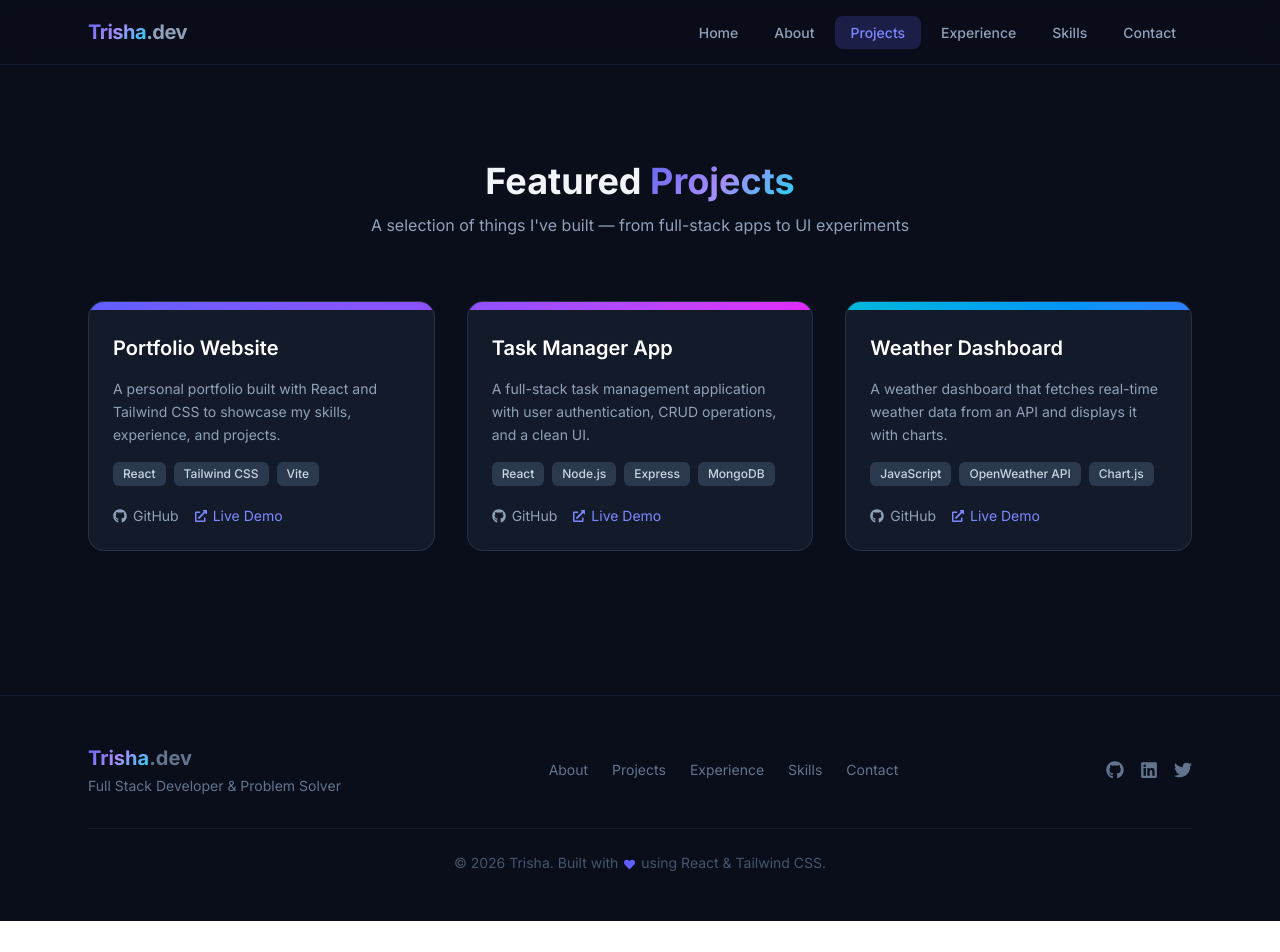
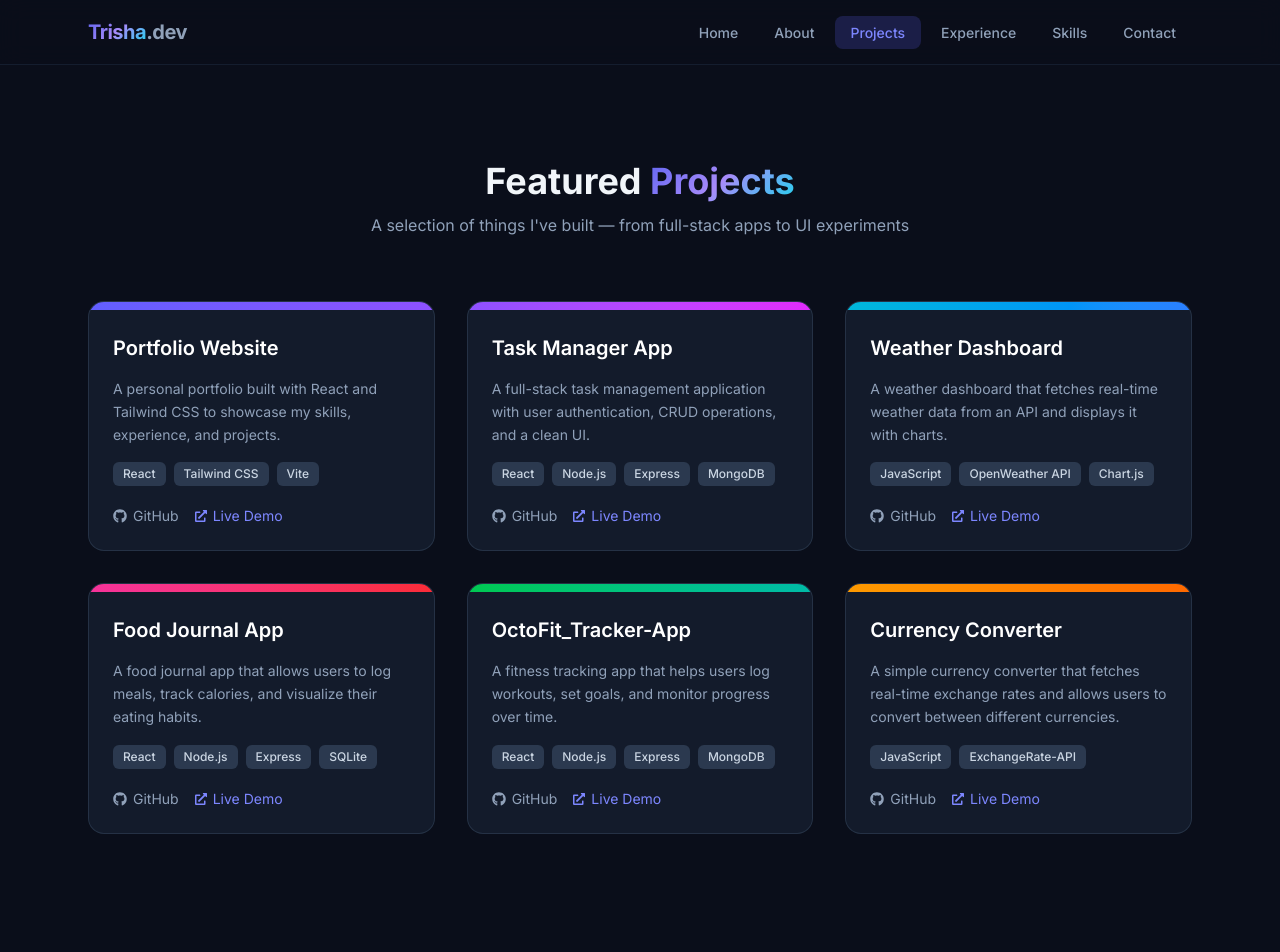
Before and after one commit to Trisha256/My_portfolio, a React (Vite) app: page /projects in a window 1280 px wide. Shown: the top 952 px of the page. Before the commit the page ends 921 px from the top, so only its background shows below. Built offline with nearby package versions, Linux system fonts and the light colour scheme.

Commit message:
Merged copilot branch

```diff
--- a/src/components/Footer.jsx
+++ b/src/components/Footer.jsx
@@ -1,10 +1,11 @@
 import { Link } from "react-router-dom";
-import { FaGithub, FaLinkedin, FaTwitter, FaHeart } from "react-icons/fa";
+import { FaGithub, FaLinkedin, FaTwitter, FaHeart, FaYoutube } from "react-icons/fa";
 
 const socialLinks = [
-  { href: "#", icon: <FaGithub size={18} />, label: "GitHub" },
-  { href: "#", icon: <FaLinkedin size={18} />, label: "LinkedIn" },
-  { href: "#", icon: <FaTwitter size={18} />, label: "Twitter" },
+  { href: "https://www.github.com/Trisha256", icon: <FaGithub size={18} />, label: "GitHub" },
+  { href: "https://www.linkedin.com/in/patricia-kemirembe-b808a2159/", icon: <FaLinkedin size={18} />, label: "LinkedIn" },
+  { href: "https://www.youtube.com/letscode", icon: <FaYoutube size={18} />, label: "YouTube" },
+  { href: "https://x.com/KemirembePatri1", icon: <FaTwitter size={18} />, label: "Twitter" },
 ];
 
 const navLinks = [
--- a/src/components/Hero.jsx
+++ b/src/components/Hero.jsx
@@ -7,6 +7,7 @@ import {
   FaGithub,
   FaLinkedin,
   FaTwitter,
+  FaYoutube,
 } from "react-icons/fa";
 import { SiJavascript } from "react-icons/si";
 
@@ -69,23 +70,30 @@ function Hero() {
         {/* Social links */}
         <div className="flex justify-center gap-5 mb-14">
           <a
-            href="#"
+            href="https://www.github.com/Trisha256"
             aria-label="GitHub"
             className="text-slate-500 hover:text-white transition-colors duration-200 hover:scale-110 transform"
           >
             <FaGithub size={22} />
           </a>
           <a
-            href="#"
+            href="https://www.linkedin.com/in/patricia-kemirembe-b808a2159/"
             aria-label="LinkedIn"
             className="text-slate-500 hover:text-blue-400 transition-colors duration-200 hover:scale-110 transform"
           >
             <FaLinkedin size={22} />
           </a>
           <a
-            href="#"
+            href="https://www.youtube.com/letscode"
+            aria-label="YouTube"
+            className="text-slate-500 hover:text-sky-400 transition-colors duration-200 hover:scale-110 transform"
+          >
+            <FaYoutube size={22} />
+          </a>
+          <a
+            href="https://x.com/KemirembePatri1"
             aria-label="Twitter"
-            className="text-slate-500 hover:text-sky-400 transition-colors duration-200 hover:scale-110 transform"
+            className="text-slate-500 hover:text-cyan-400 transition-colors duration-200 hover:scale-110 transform"
           >
             <FaTwitter size={22} />
           </a>
--- a/src/components/Projects.jsx
+++ b/src/components/Projects.jsx
@@ -7,7 +7,7 @@ const projects = [
       "A personal portfolio built with React and Tailwind CSS to showcase my skills, experience, and projects.",
     tech: ["React", "Tailwind CSS", "Vite"],
     gradient: "from-indigo-500 to-violet-500",
-    github: "#",
+    github: "https://github.com/Trisha256/My_portfolio",
     demo: "#",
   },
   {
@@ -16,8 +16,8 @@ const projects = [
       "A full-stack task management application with user authentication, CRUD operations, and a clean UI.",
     tech: ["React", "Node.js", "Express", "MongoDB"],
     gradient: "from-violet-500 to-fuchsia-500",
-    github: "#",
-    demo: "#",
+    github: "https://github.com/Trisha256/Task-Manager-App",
+    demo: "https://task-manager-app-one-lovat.vercel.app/",
   },
   {
     title: "Weather Dashboard",
@@ -25,9 +25,37 @@ const projects = [
       "A weather dashboard that fetches real-time weather data from an API and displays it with charts.",
     tech: ["JavaScript", "OpenWeather API", "Chart.js"],
     gradient: "from-cyan-500 to-blue-500",
-    github: "#",
-    demo: "#",
+    github: "https://github.com/Trisha256/Weather_Dashboard_App",
+    demo: "https://weather-dashboard-app-lake.vercel.app/",
   },
+  {
+    title: "Food Journal App",
+    description:
+      "A food journal app that allows users to log meals, track calories, and visualize their eating habits.",
+    tech: ["React", "Node.js", "Express", "SQLite"],
+    gradient: "from-pink-500 to-red-500",
+    github: "https://github.com/Trisha256/Food_Journal_App",
+    demo: "https://food-journal-app.vercel.app/",
+  },
+{
+  title: "OctoFit_Tracker-App",
+  description:
+    "A fitness tracking app that helps users log workouts, set goals, and monitor progress over time.",
+  tech: ["React", "Node.js", "Express", "MongoDB"],
+  gradient: "from-green-500 to-teal-500",
+  github: "https://github.com/Trisha256/OctoFit_Tracker-App",
+  demo: "https://octo-fit-tracker-app.vercel.app/",
+},
+
+{
+  title: "Currency Converter",
+  description:
+    "A simple currency converter that fetches real-time exchange rates and allows users to convert between different currencies.",
+  tech: ["JavaScript", "ExchangeRate-API"],
+  gradient: "from-amber-500 to-orange-500",
+  github: "https://github.com/Trisha256/Currency_Converter_App",
+  demo: "https://currency-converter-app.vercel.app/",
+}
 ];
 
 function Projects() {
--- a/src/components/Skills.jsx
+++ b/src/components/Skills.jsx
@@ -1,3 +1,4 @@
+import { CgVercel } from "react-icons/cg";
 import { FaCode, FaServer, FaTools } from "react-icons/fa";
 
 const skillCategories = [
```
